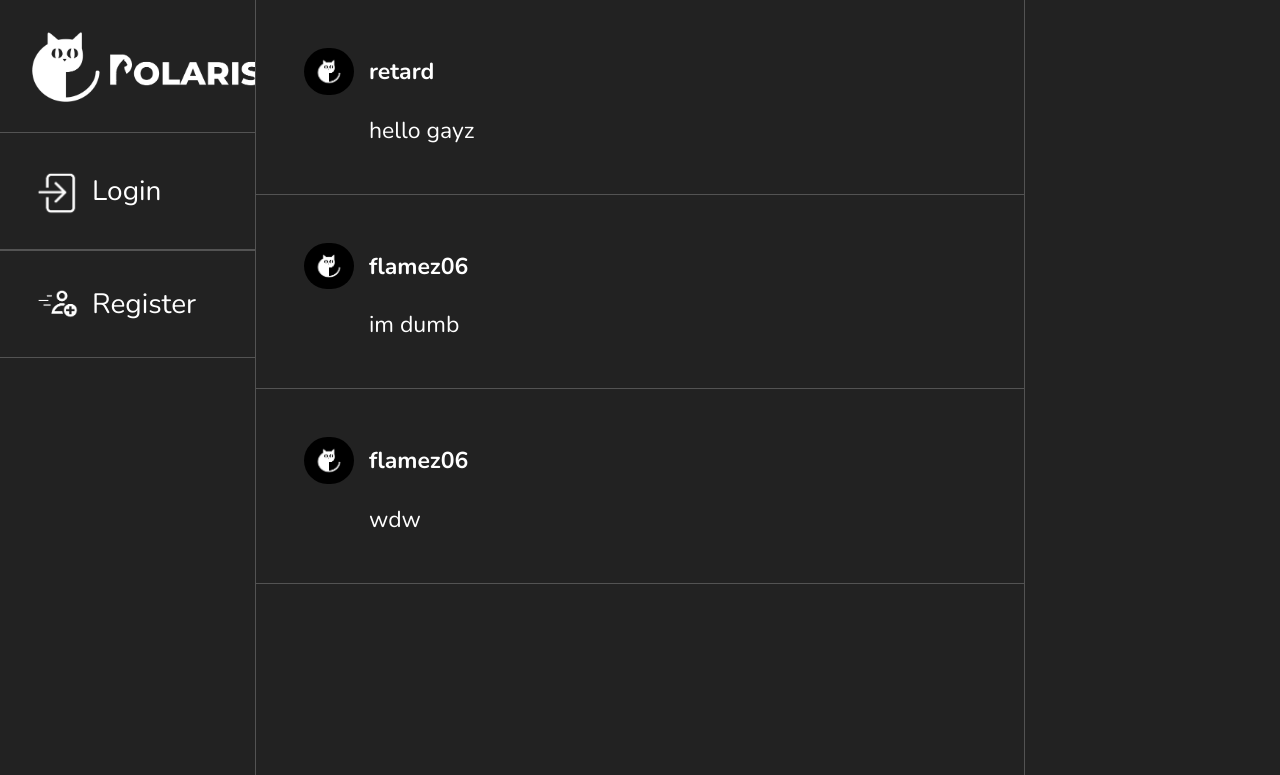
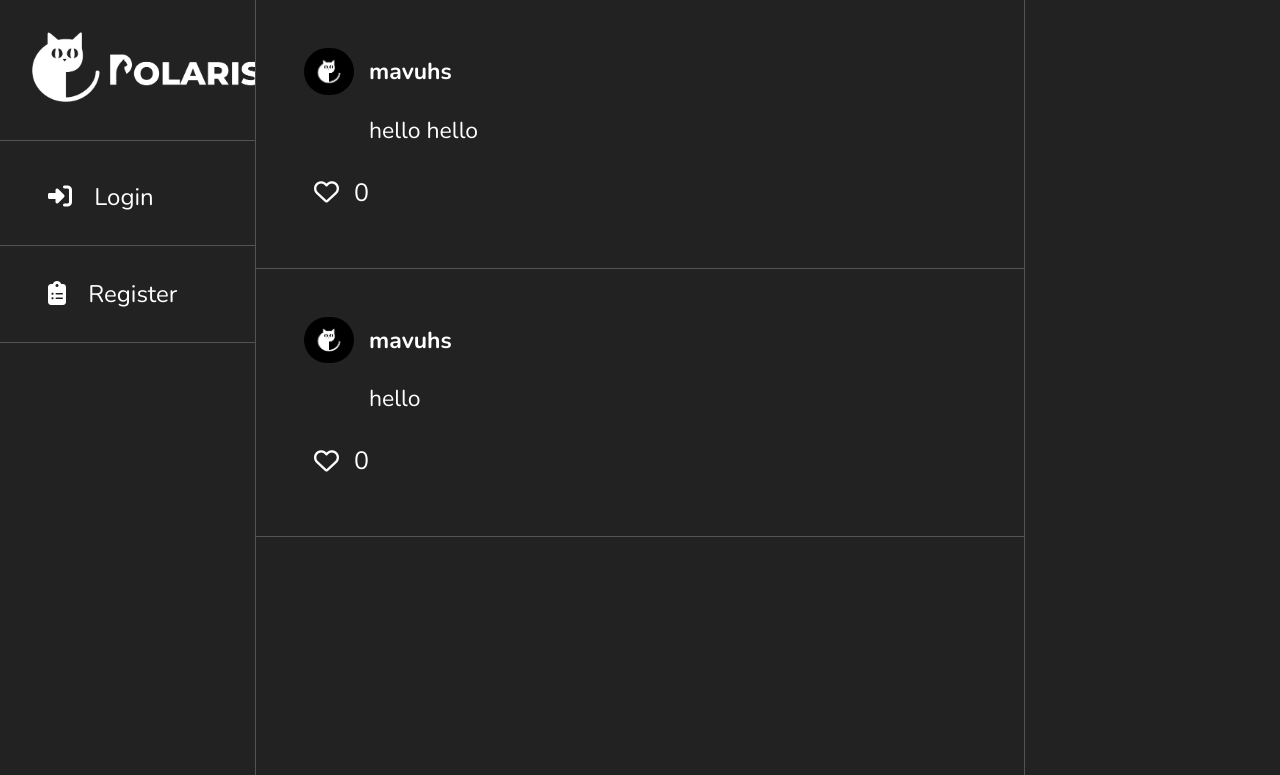
Before and after one commit to Flamez06/Polaris, a Flask app: page / in a window 1280 px wide. Shown: the top 775 px of the page. Run offline with Flask 3, Linux system fonts and the light colour scheme; some libraries are stand-ins or nearby versions.

Commit message:
some changes

```diff
--- a/app.py
+++ b/app.py
@@ -30,8 +30,8 @@ def home():
 
     if request.method == 'POST':
         tweet = request.form['tweet']
-        data['tweets'].append([USERNAME, tweet, data['users'][USERNAME][1]])
-        data['users'][USERNAME].append(tweet)
+        data['tweets'].append([USERNAME, tweet, data['users'][USERNAME][1], []])
+        data['users'][USERNAME].append([tweet, []])
         save_data(data)
 
     if not USERNAME == '':
--- a/data.json
+++ b/data.json
@@ -1,11 +1,39 @@
 {
-  "users": {
-    "flamez06": ["sheesh", "../static/Images/default.png", "wdw", "im dumb"],
-    "retard": ["bhutta", "../static/Images/default.png", "hello guyz\r\n"]
-  },
-  "tweets": [
-    ["flamez06", "wdw", "../static/Images/default.png"],
-    ["flamez06", "im dumb", "../static/Images/default.png"],
-    ["retard", "hello gayz\r\n", "../static/Images/default.png"]
-  ]
+    "users": {
+        "flamez06": [
+            "sheesh",
+            "../static/Images/default.png",
+            "wdw",
+            "im dumb"
+        ],
+        "retard": [
+            "bhutta",
+            "../static/Images/default.png",
+            "hello guyz\r\n"
+        ],
+        "mavuhs": [
+            "okok",
+            "../static/Images/default.png",
+            "wow hello",
+            "hello",
+            [
+                "hello hello",
+                []
+            ]
+        ]
+    },
+    "tweets": [
+        [
+            "mavuhs",
+            "hello",
+            "../static/Images/default.png",
+            []
+        ],
+        [
+            "mavuhs",
+            "hello hello",
+            "../static/Images/default.png",
+            []
+        ]
+    ]
 }
--- a/static/index.css
+++ b/static/index.css
@@ -122,13 +122,62 @@ a, a:hover {
     font-family: inherit;
 
 }
+
+#logo-container {
+    border-bottom: 1px solid #ffffff38;
+}
+
 .nav-link{
     padding: 2rem;
-    font-size: 1.75rem;
+    padding-left: 3rem;
+    font-size: 1.5rem;
     display: flex;
     align-items: center;
+    justify-content: start;
     border-bottom: 1px solid #ffffff38;
-    border-top: 1px solid #ffffff38;
-    width: 307.2px;
+    /* border-top: 1px solid #ffffff38; */
+    width: 100%;
     margin: 0;
 }
+
+
+.fa-solid {
+    font-size: 1.5rem;
+    padding-right: 1rem;
+    margin-bottom: 3px;
+}
+
+
+.nav-link > img {
+    height: 40px;
+    width: 40px;
+    aspect-ratio: initial;
+}
+
+.post-reactions {
+    display: flex;
+    font-size: 20px;
+    padding-left: 10px;
+    padding-top: 20px;
+}
+
+.post-reactions > * > button {
+    background: transparent;
+    color: inherit;
+    outline: none;
+    border: none;
+    cursor: pointer;
+    padding: 10px 15px 10px 0;
+    font-size: inherit;
+}
+
+.post-reactions > * > p {
+    padding: 10px 0 10px ;
+
+}
+
+.post-reactions > * {
+    font-size: 25px;
+    display: flex;
+    align-items: center;
+}
--- a/templates/index.html
+++ b/templates/index.html
@@ -4,27 +4,34 @@
 <head>
     <title>Polaris</title>
     <link rel="stylesheet" href="../static/index.css">
+    <script src="https://kit.fontawesome.com/52a4234966.js" crossorigin="anonymous"></script>
 </head>
 
 <body>
     <div class="nav-bar">
-        <div style=" padding: 2rem 2rem 1rem 2rem">
-        <img src="/static/Images/logo.png" width="230" alt="">
+        <div id="logo-container" style=" padding: 2rem">
+            <img src="/static/Images/logo.png" width="230" alt="">
         </div>
         {% if user == '' %}
         <div class="nav-link">
-            <img src="/static/Images/login.png" style="margin-right: 10px" width="50" alt="">
-            <a href="/login">Login</a>
+            <a href="/login">
+                <i class="fa-solid fa-right-to-bracket"></i>
+                Login
+            </a>
         </div>
         <div class="nav-link">
-            <img src="/static/Images/register.png" style="margin-right: 10px" width="50" alt="">
-            <a href="/register">Register</a>
+            <a href="/register">
+                <i class="fa-solid fa-clipboard-list"></i>
+                Register
+            </a>
         </div>
 
         {% else %}
         <div class="nav-link">
-            <img src="/static/Images/user.png"  style="margin-right: 10px" width="50" alt="">
-            <a href="/account">Profile</a>
+            <a href="/account">
+                <i class="fa-solid fa-user"></i>
+                Profile
+            </a>
         </div>
         {% endif %}
 
@@ -52,15 +59,25 @@
                 <div class="post-user"><a href="./profile/{{ x[0] }}"> {{ x[0] }} </a></div>
             </div>
             <div class="post-content">{{ x[1] }}</div>
+            <div class="post-reactions">
+                <div class="post-like">
+
+                    <button>
+                        <i class="fa-regular fa-heart"></i>
+                    </button>
+                    <p class="post-like-count">{{ x[3]|length }}</p>
+
+                </div>
+            </div>
         </div>
         {% endfor %}
     </div>
     <div class="profile-bar"></div>
 </body>
-<script>
-    if ( window.history.replaceState ) {
-      window.history.replaceState( null, null, window.location.href );
+<!-- <script>
+    if (window.history.replaceState) {
+        window.history.replaceState(null, null, window.location.href);
     }
-</script>
+</script> -->
 
 </html>
```
Also changed, not shown: static/account.css (+16 -3 lines), templates/account.html (+10 -3 lines), templates/profile.html (+6 -2 lines).
